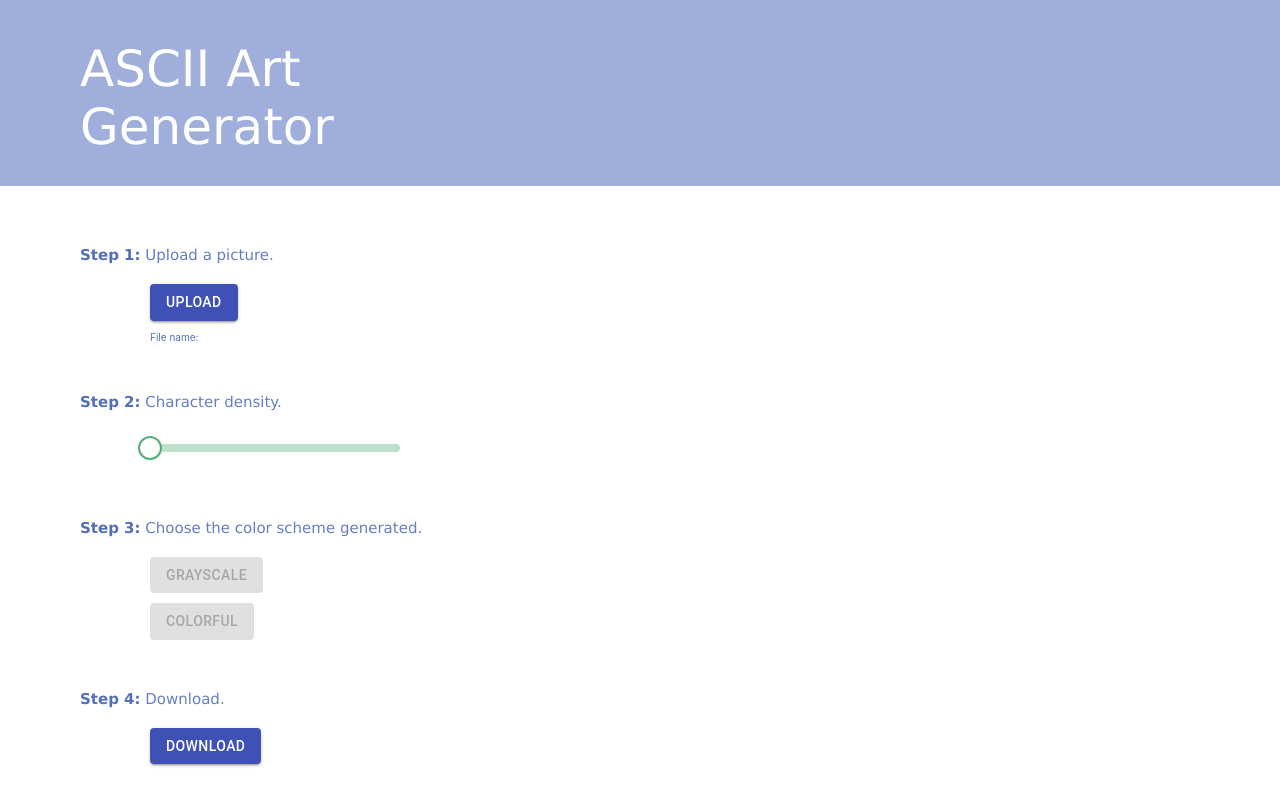
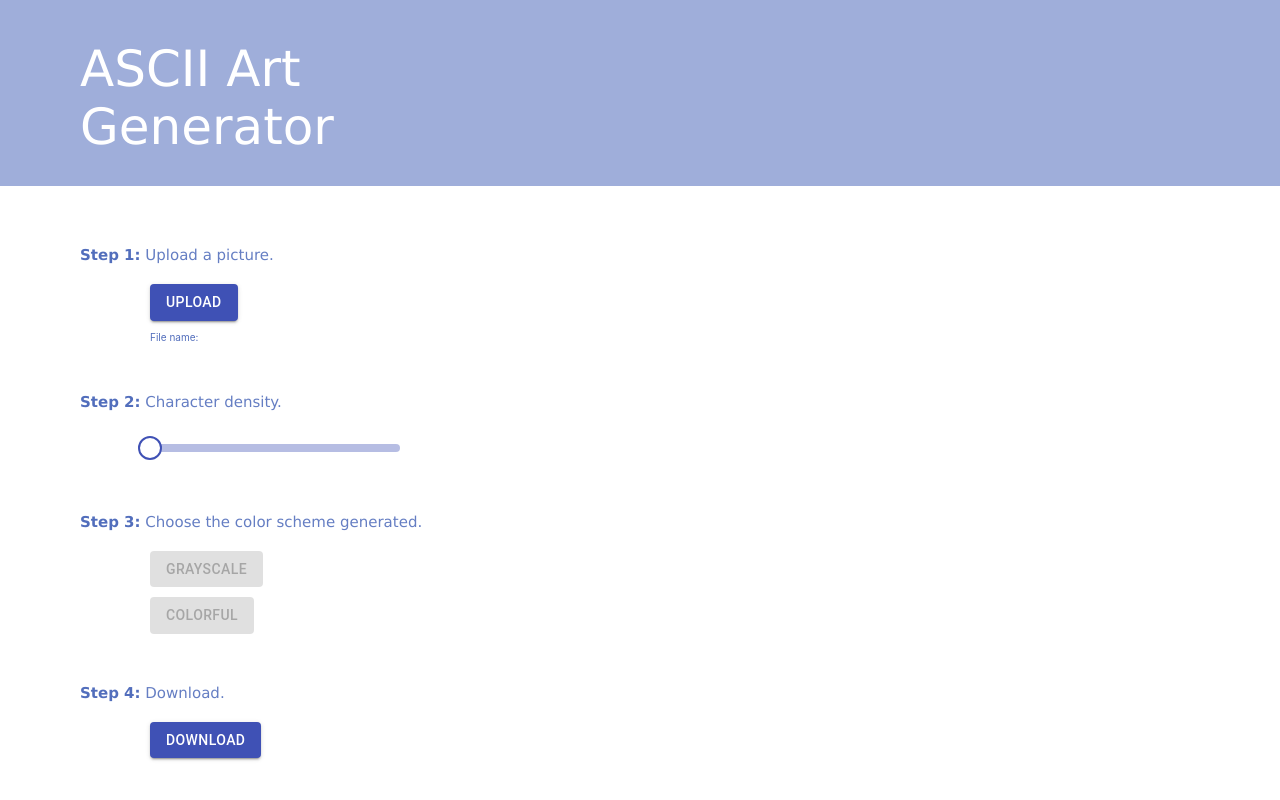
Before and after one commit to yishuolin/ascii-art-generator, a Next.js app: page / in a window 1280 px wide. Built offline with nearby package versions, Linux system fonts and the light colour scheme.

Commit message:
feat: layout edited

```diff
--- a/components/CustomSlider.js
+++ b/components/CustomSlider.js
@@ -2,7 +2,7 @@ import { Slider } from '@material-ui/core';
 import { withStyles } from '@material-ui/core/styles';
 const CustomSlider = withStyles({
   root: {
-    color: '#52af77',
+    color: '#3354a1"',
     height: 8,
   },
   thumb: {
--- a/pages/index.js
+++ b/pages/index.js
@@ -107,7 +107,6 @@ export default function Home() {
             min={MIN_WIDTH}
             max={MAX_WIDTH}
             valueLabelDisplay="auto"
-            color="#3354a1"
           />
           {loading && <span style={{marginLeft: '440px' , marginTop: '20px' , color: '#657ec3'}}>Loading.....</span>}
         </div>
```
